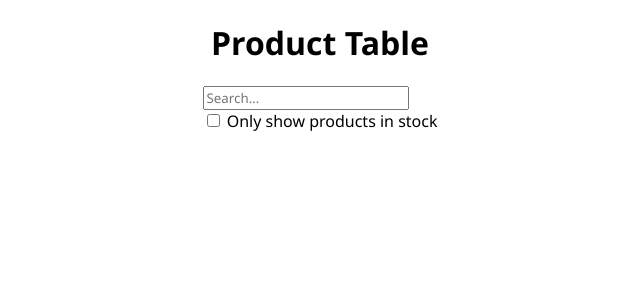
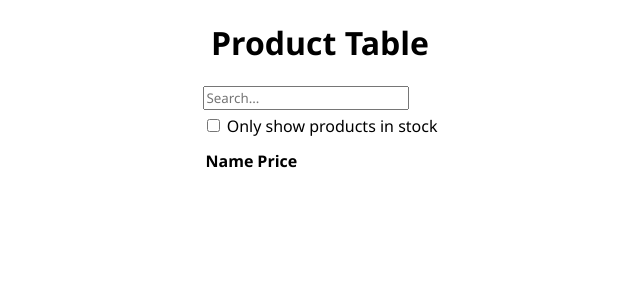
Before and after one commit to shtanriverdi/react-learning-notes, a React (Vite) app: page / in a window 1280 px wide. Shown: the top 300 px of the page, without its empty margins (320-960 px from the left). Built offline with nearby package versions, Linux system fonts and the light colour scheme.

Commit message:
Breaking the components

```diff
--- a/src/ThinkingInReact/ProductTable.jsx
+++ b/src/ThinkingInReact/ProductTable.jsx
@@ -1,5 +1,13 @@
 function ProductTable() {
-  return ( <></> );
+  return (
+    <>
+      <table>
+        <th>Name</th>
+        <th>Price</th>
+        <td></td>
+      </table>
+    </>
+  );
 }
 
 export default ProductTable;
--- a/src/ThinkingInReact/SearchBar.jsx
+++ b/src/ThinkingInReact/SearchBar.jsx
@@ -1,7 +1,7 @@
 function SearchBar() {
   return (
-    <form  className="container flex">
-      <input type="text" placeholder="Search..." />
+    <form className="container flex mb-10">
+      <input className="mb-5" type="text" placeholder="Search..." />
       <label>
         <input type="checkbox" /> Only show products in stock
       </label>
--- a/src/ThinkingInReact/style.css
+++ b/src/ThinkingInReact/style.css
@@ -13,6 +13,13 @@
   align-items: start;
 }
 
+.mb-5 {
+  margin-bottom: 5px;
+}
+
+.mb-10 {
+  margin-bottom: 10px;
+}
 
 /* justify-items has no effect on a flex-container,
 it’s used to distribute the elements in a grid container
```
